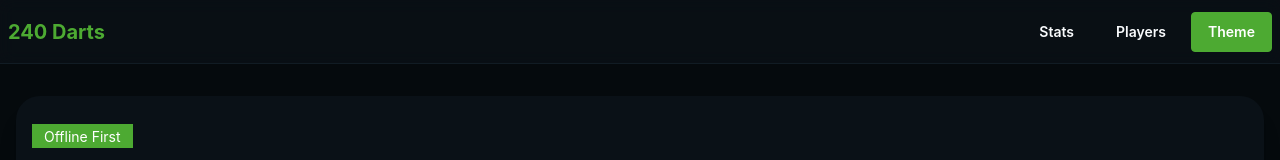
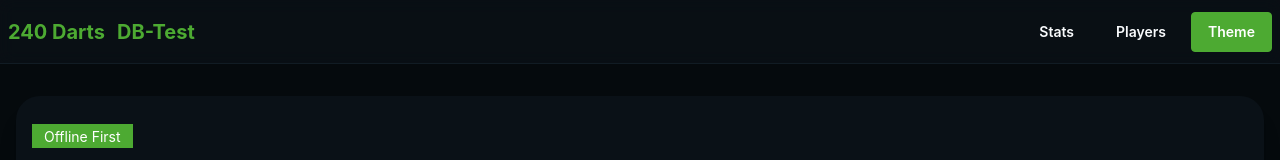
Before and after one commit to HUB4-x/240-score-tracker, a Svelte app: page / in a window 1280 px wide. Shown: the top 160 px of the page. Built offline with nearby package versions, Linux system fonts and the light colour scheme.

Commit message:
Added db test view to test the db functionality next

```diff
--- a/src/App.svelte
+++ b/src/App.svelte
@@ -4,10 +4,11 @@
   import { getInitialTheme, initTheme, toggleTheme } from "../src/lib/utils/utils";
   import Router from "svelte-spa-router";
   import Home from "./routes/Home.svelte";
+  import DBTESTVIEW from "./routes/DB_TEST_VIEW.svelte";
 
   const routes = {
     '/': Home,
-
+    '/dbtestview': DBTESTVIEW,
   }
 
 
@@ -16,11 +17,12 @@
   })
 </script>
 
-<div class="min-h-screen h-full flex flex-col bg-base-100 text-base-content overflow-hidden">
+<div class="min-h-screen h-screen flex flex-col bg-base-100 text-base-content overflow-hidden">
   <!-- Navbar -->
   <nav class="navbar border-b border-base-300 bg-base-200/80 backdrop-blur h-fit">
-    <div class="navbar-start">
-      <a href="/" class="text-xl font-bold text-primary">240 Darts</a>
+    <div class="navbar-start flex gap-x-3">
+      <a href="#/" class="text-xl font-bold text-primary">240 Darts</a>
+      <a href="#/dbtestview" class="text-xl font-bold text-primary">DB-Test</a>
     </div>
 
     <div class="navbar-end gap-2">
@@ -32,7 +34,7 @@
     </div>
   </nav>
 
-  <div class="flex size-full overflow-y-auto">
-    <Router {routes}></Router>
+  <div class="flex size-full overflow-y-aut">
+    <Router {routes}/>
   </div>
 </div>
--- /dev/null
+++ b/src/routes/DB_TEST_VIEW.svelte
@@ -0,0 +1,7 @@
+<script lang="ts">
+
+</script>
+
+<div class="flex h-full w-full">
+    <h1 class="font-bold text-3xl">DB Test view</h1>
+</div>
```
